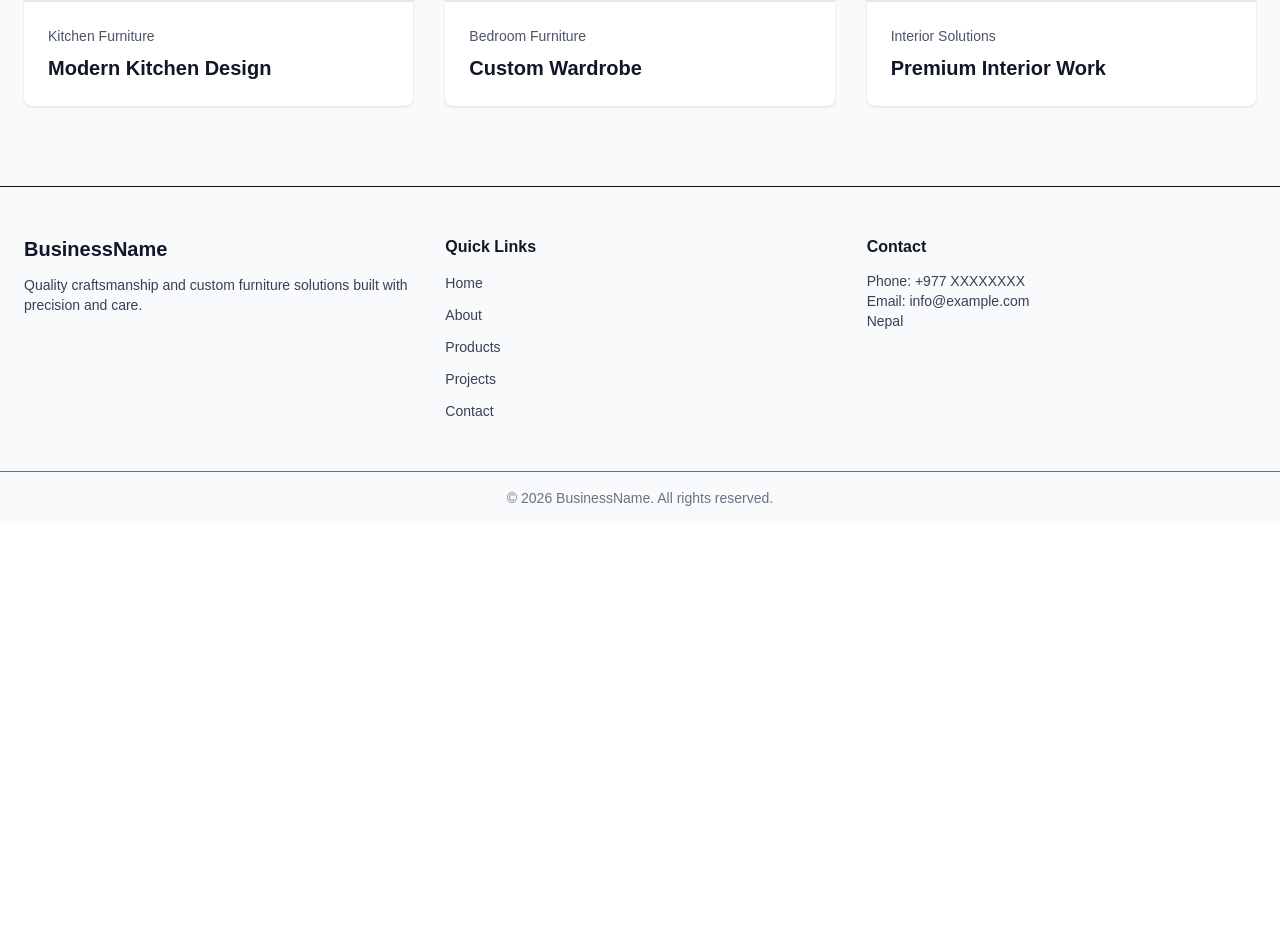
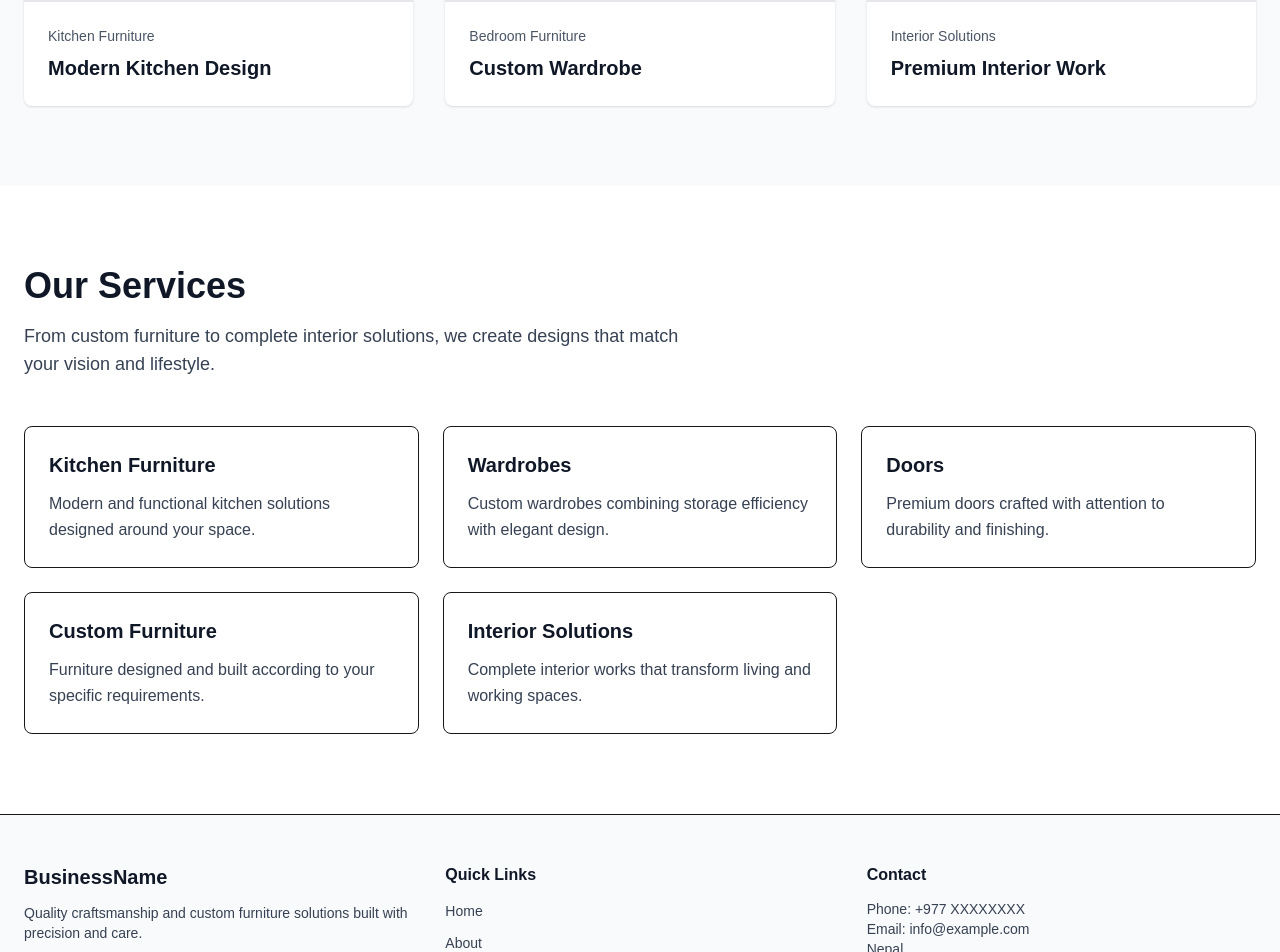
Before and after one commit to runney-gg/random, a Next.js app in the folder frontend/: page / in a window 1280 px wide. Shown: the part 1675-2627 px from the top of the page. Before the commit the page ends 2199 px from the top, so only its background shows below. Built offline with nearby package versions, Linux system fonts and the light colour scheme.

Commit message:
Create product categories section

```diff
--- a/frontend/src/app/page.tsx
+++ b/frontend/src/app/page.tsx
@@ -1,6 +1,7 @@
 import Hero from "@/components/sections/Hero";
 import AboutPreview from "@/components/sections/AboutPreview";
 import FeaturedProjects from "@/components/sections/FeaturedProjects";
+import ProductCategories from "@/components/sections/ProductCategories";
 
 export default function Home() {
   return (
@@ -8,6 +9,7 @@ export default function Home() {
       <Hero />
       <AboutPreview />
       <FeaturedProjects />
+      <ProductCategories />
     </main>
   );
 }
--- a/frontend/src/components/sections/ProductCategories.tsx
+++ b/frontend/src/components/sections/ProductCategories.tsx
@@ -0,0 +1,79 @@
+const products = [
+  {
+    title: "Kitchen Furniture",
+    description:
+      "Modern and functional kitchen solutions designed around your space.",
+  },
+  {
+    title: "Wardrobes",
+    description:
+      "Custom wardrobes combining storage efficiency with elegant design.",
+  },
+  {
+    title: "Doors",
+    description:
+      "Premium doors crafted with attention to durability and finishing.",
+  },
+  {
+    title: "Custom Furniture",
+    description:
+      "Furniture designed and built according to your specific requirements.",
+  },
+  {
+    title: "Interior Solutions",
+    description:
+      "Complete interior works that transform living and working spaces.",
+  },
+];
+
+export default function ProductCategories() {
+  return (
+    <section className="bg-white py-20">
+
+      <div className="mx-auto max-w-7xl px-6">
+
+        {/* Heading */}
+        <div className="max-w-2xl">
+
+          <h2 className="text-3xl font-bold text-gray-900 md:text-4xl">
+            Our Services
+          </h2>
+
+          <p className="mt-4 text-lg text-gray-700">
+            From custom furniture to complete interior solutions,
+            we create designs that match your vision and lifestyle.
+          </p>
+
+        </div>
+
+
+        {/* Cards */}
+        <div className="mt-12 grid gap-6 sm:grid-cols-2 lg:grid-cols-3">
+
+          {products.map((product) => (
+
+            <div
+              key={product.title}
+              className="rounded-lg border bg-white p-6 transition hover:shadow-md"
+            >
+
+              <h3 className="text-xl font-semibold text-gray-900">
+                {product.title}
+              </h3>
+
+
+              <p className="mt-3 text-gray-700 leading-relaxed">
+                {product.description}
+              </p>
+
+            </div>
+
+          ))}
+
+        </div>
+
+      </div>
+
+    </section>
+  );
+}
```
